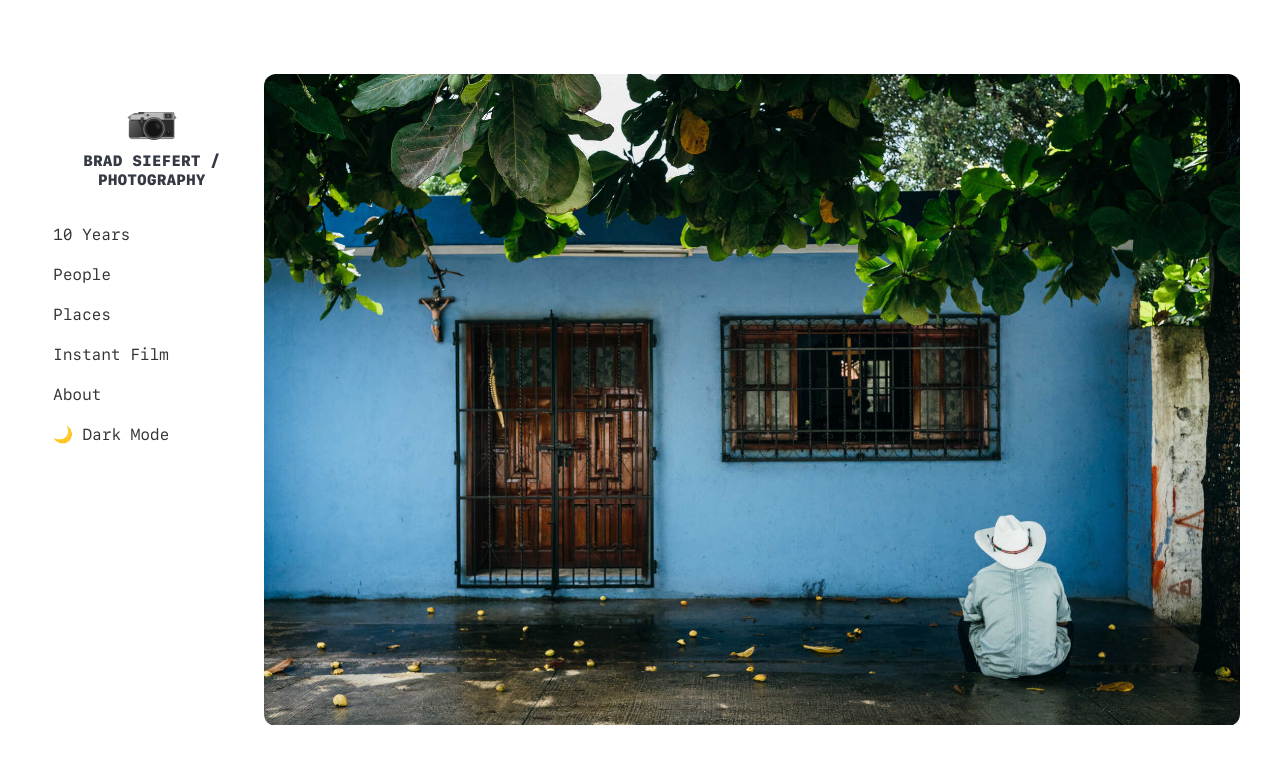
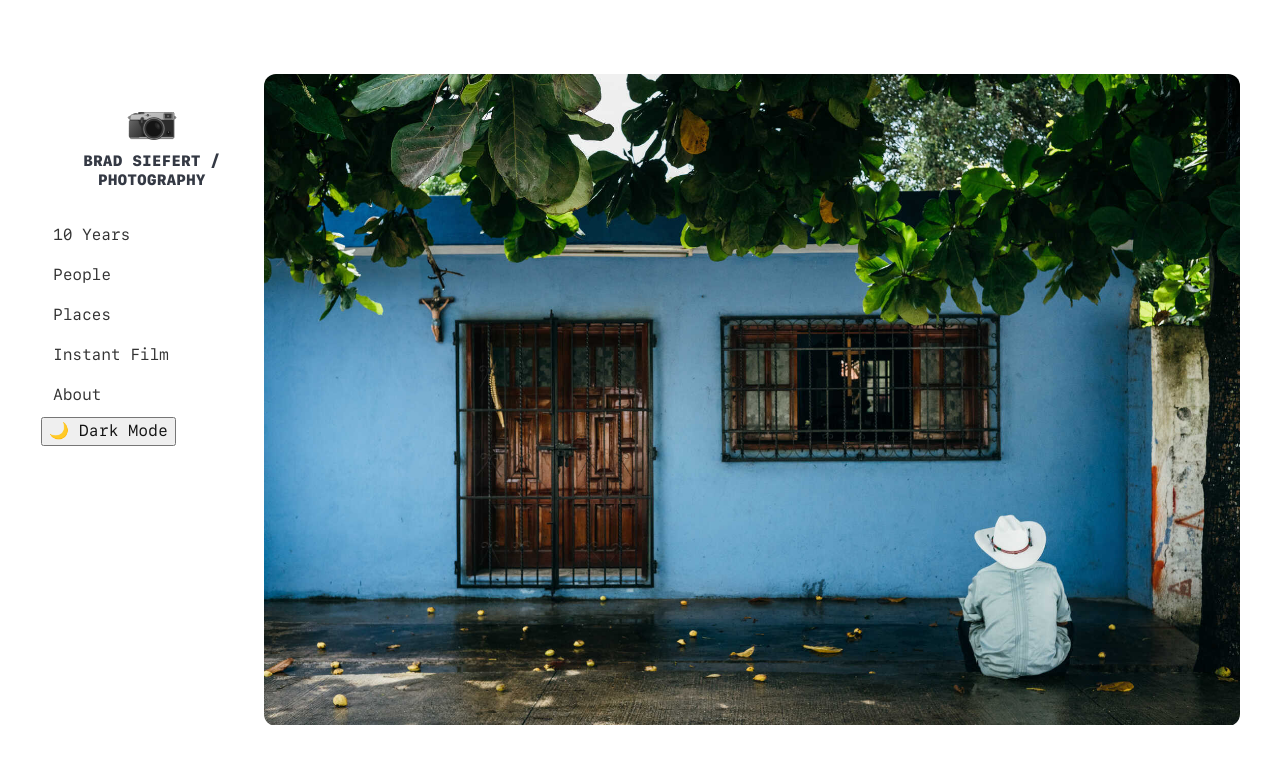
Before and after one commit to bradsiefert/photos.bradsiefert.com, a Nuxt app: page / in a window 1280 px wide. Shown: the top 764 px of the page. Built offline with nearby package versions, Linux system fonts and the light colour scheme.

Commit message:
Fixing accessibility issues: button and navbar

```diff
--- a/components/darkmode.vue
+++ b/components/darkmode.vue
@@ -1,9 +1,9 @@
 <template>
-  <a
-    href="#"
-    @click.prevent="handleClick"
-    aria-label="Toggle Darkmode"
-    title="Toggle Darkmode"
+  <button
+    type="button"
+    @click="handleClick"
+    :aria-label="isDarkMode ? 'Switch to light mode' : 'Switch to dark mode'"
+    :title="isDarkMode ? 'Switch to light mode' : 'Switch to dark mode'"
   >
     <slot :dark="isDarkMode" />
 
@@ -16,7 +16,7 @@
     <template v-else>
       <span>☀️ Light Mode</span>
     </template>
-  </a>
+  </button>
 </template>
 
 <script setup>
--- a/components/journal-navbar.vue
+++ b/components/journal-navbar.vue
@@ -102,11 +102,18 @@ body[dark-mode] .nav-link {
   text-decoration: none;
 }
 
+.nav-link:focus-visible {
+  outline: 2px solid var(--color-highlight-400) !important;
+  outline-offset: 2px !important;
+  border-radius: 2px !important;
+}
+
 body[dark-mode] .nav-link:hover {
   color: var(--color-neutral-lightest);
 }
 
-.nav-darkmode :deep(a) {
+.nav-darkmode :deep(a),
+.nav-darkmode :deep(button) {
   font-family: 'SFM';
   font-weight: 400;
   font-size: 14px;
@@ -114,18 +121,32 @@ body[dark-mode] .nav-link:hover {
   letter-spacing: -0.25px;
   color: var(--color-neutral-darkest);
   text-decoration: none;
+  background: none;
+  border: none;
+  padding: 0;
+  cursor: pointer;
 }
 
-body[dark-mode] .nav-darkmode :deep(a) {
+body[dark-mode] .nav-darkmode :deep(a),
+body[dark-mode] .nav-darkmode :deep(button) {
   color: var(--color-neutral-lightest);
 }
 
-.nav-darkmode :deep(a:hover) {
+.nav-darkmode :deep(a:hover),
+.nav-darkmode :deep(button:hover) {
   color: var(--color-neutral-darkest);
   text-decoration: none;
 }
 
-body[dark-mode] .nav-darkmode :deep(a:hover) {
+.nav-darkmode :deep(a:focus-visible),
+.nav-darkmode :deep(button:focus-visible) {
+  outline: 2px solid var(--color-highlight-400) !important;
+  outline-offset: 2px !important;
+  border-radius: 2px !important;
+}
+
+body[dark-mode] .nav-darkmode :deep(a:hover),
+body[dark-mode] .nav-darkmode :deep(button:hover) {
   color: var(--color-neutral-lightest);
 }
 
```
